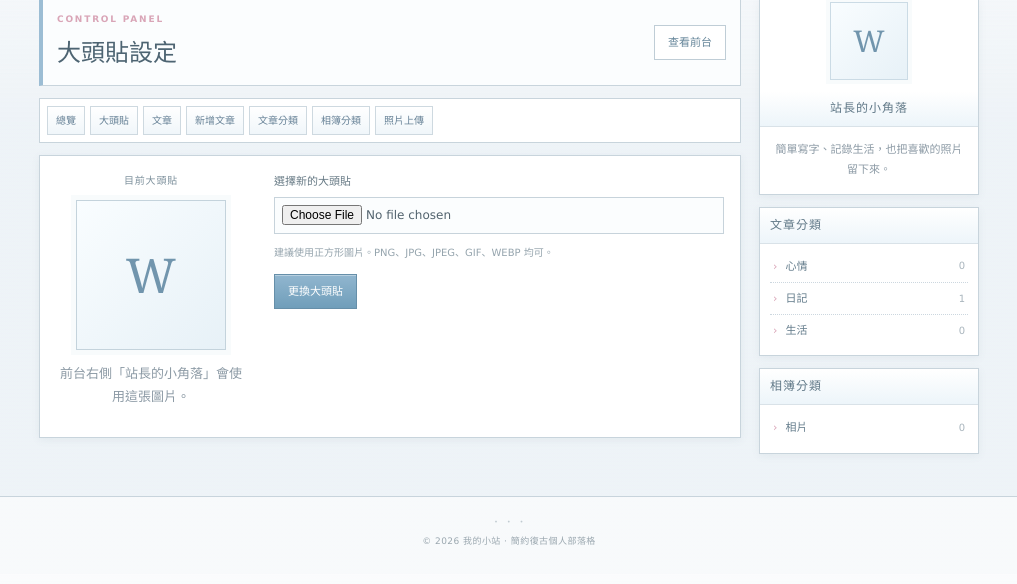
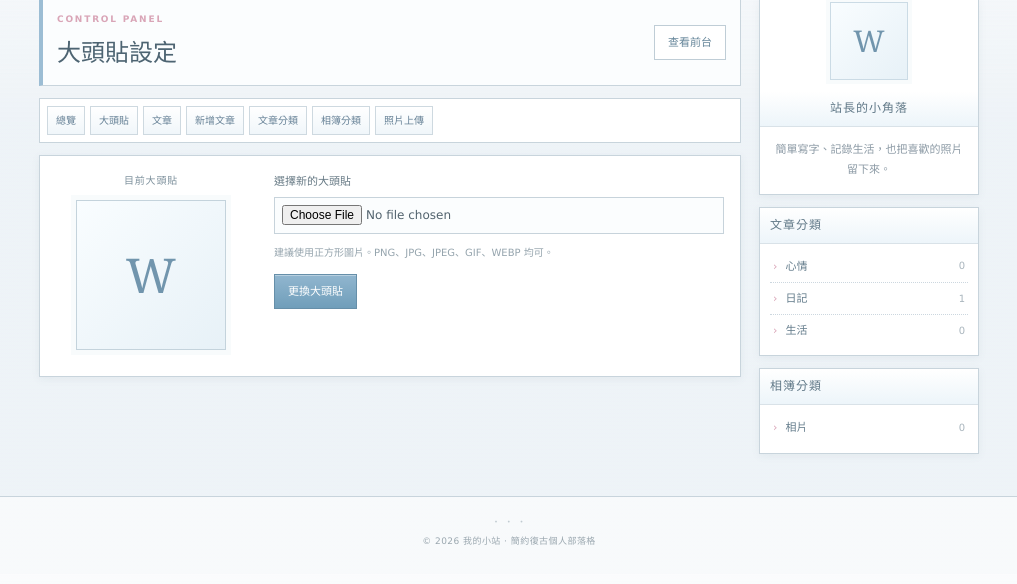
Before and after one commit to hong770/blog, a Flask app: page /admin/profile in a window 1280 px wide. Shown: the part 136-720 px from the top of the page, without its empty margins (131-1148 px from the left). Run offline with Flask 3, Linux system fonts and the light colour scheme; the visitor is signed in with stand-in values (Sample User, id 1); data comes from the database, SQL or seed files in the repository; data that the repository does not hold is empty.

Commit message:
Update admin_profile.html

```diff
--- a/blog/templates/admin_profile.html
+++ b/blog/templates/admin_profile.html
@@ -11,7 +11,6 @@
       {% else %}
         <div class="avatar-preview avatar-preview-default">W</div>
       {% endif %}
-      <p class="muted">前台右側「站長的小角落」會使用這張圖片。</p>
     </div>
 
     <div>
```
